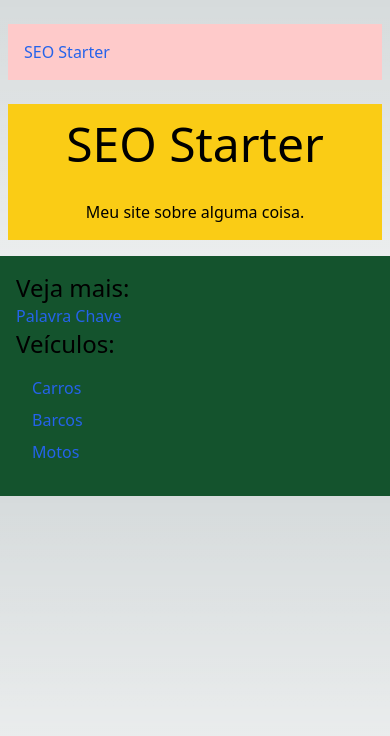
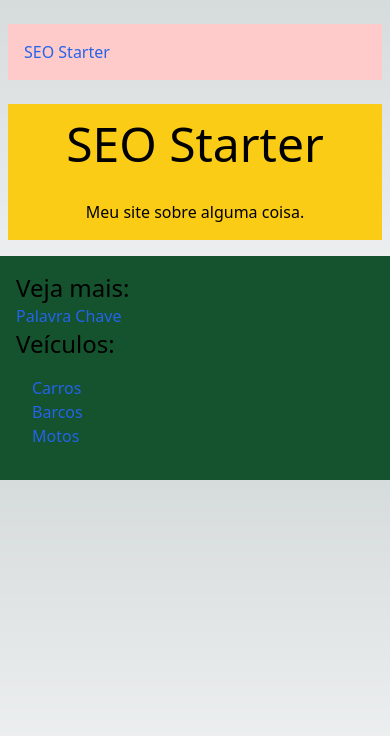
Before and after one commit to pibernetwork/sandbox-seo, a Next.js app in the folder packages/seo-starter/: page / in a window 390 px wide. Shown: the top 736 px of the page. Built offline with nearby package versions, Linux system fonts and the light colour scheme.

Commit message:
feat(seo-starter): mobile will use display block

```diff
--- a/packages/seo-starter/package.json
+++ b/packages/seo-starter/package.json
@@ -1,5 +1,6 @@
 {
   "dependencies": {
+    "classnames": "^2.5.1",
     "next": "14.1.0",
     "react": "^18",
     "react-dom": "^18",
--- a/packages/seo-starter/src/components/Layout/LinkInlineList.tsx
+++ b/packages/seo-starter/src/components/Layout/LinkInlineList.tsx
@@ -6,9 +6,9 @@ export default function LinksInlineList({
   links: { href: string; label: string }[];
 }) {
   return (
-    <div className="grid grid-cols-1 gap-2 sm:grid-cols-2 md:grid-cols-4 p-4">
+    <div className="sm:grid sm:gap-2 sm:grid-cols-2 md:grid-cols-4 p-4">
       {links.map(({ href, label }) => (
-        <Link key={href} href={href}>
+        <Link className="block" key={href} href={href}>
           {label}
         </Link>
       ))}
--- a/packages/seo-starter/src/components/Link.tsx
+++ b/packages/seo-starter/src/components/Link.tsx
@@ -1,15 +1,21 @@
+import cx from "classnames";
 import NextLink from "next/link";
 
 export default function Link({
   children,
   href,
+  className,
 }: {
   children: React.ReactNode;
   href: string;
+  className: string;
 }) {
   return (
     <NextLink
-      className="font-medium text-blue-600 dark:text-blue-500 hover:underline"
+      className={cx(
+        className,
+        'font-medium text-blue-600 dark:text-blue-500 hover:underline"'
+      )}
       href={href}
     >
       {children}
```
Also changed, not shown: 1 other file (tests, documents, lock files or other folders).
